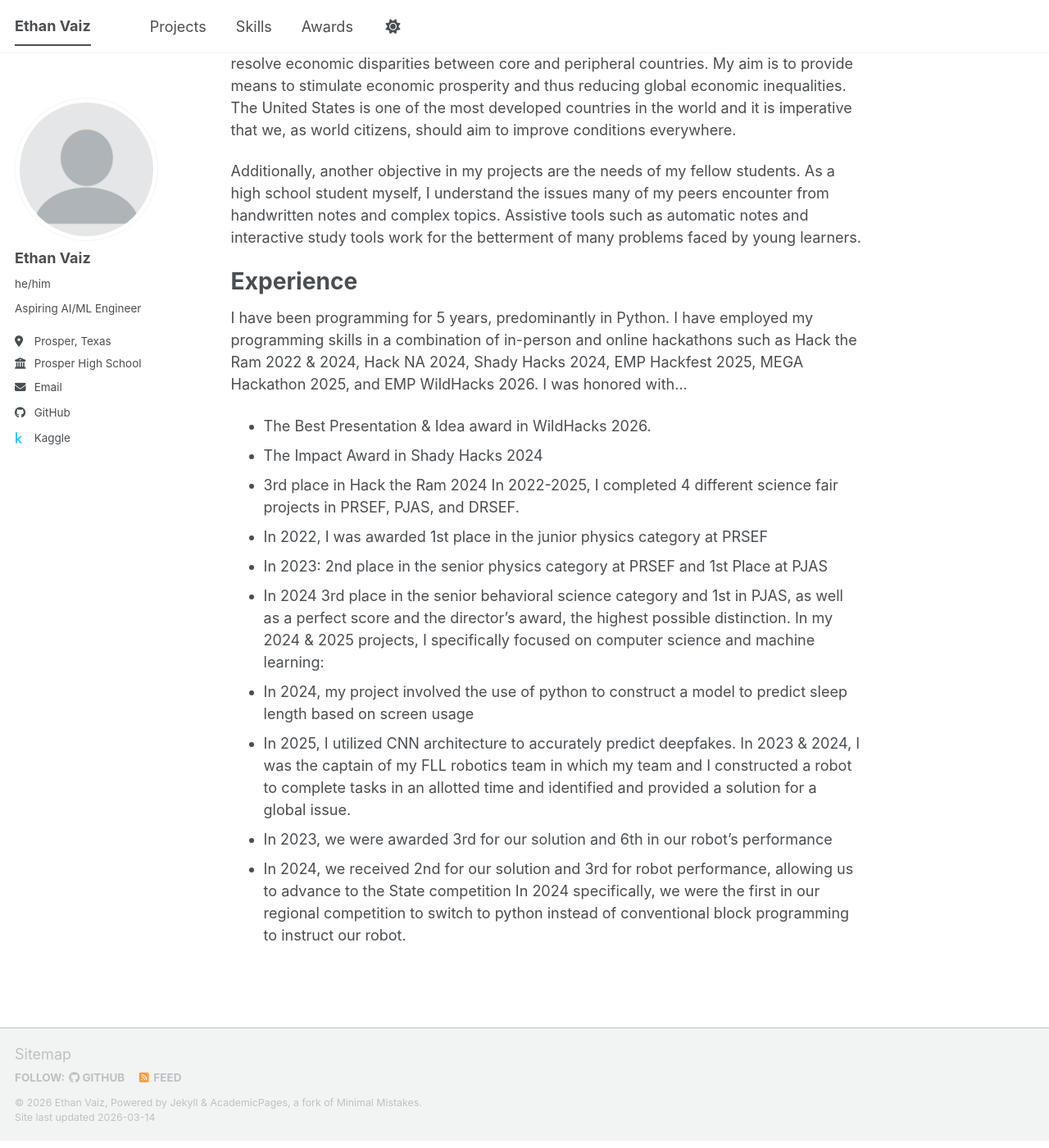
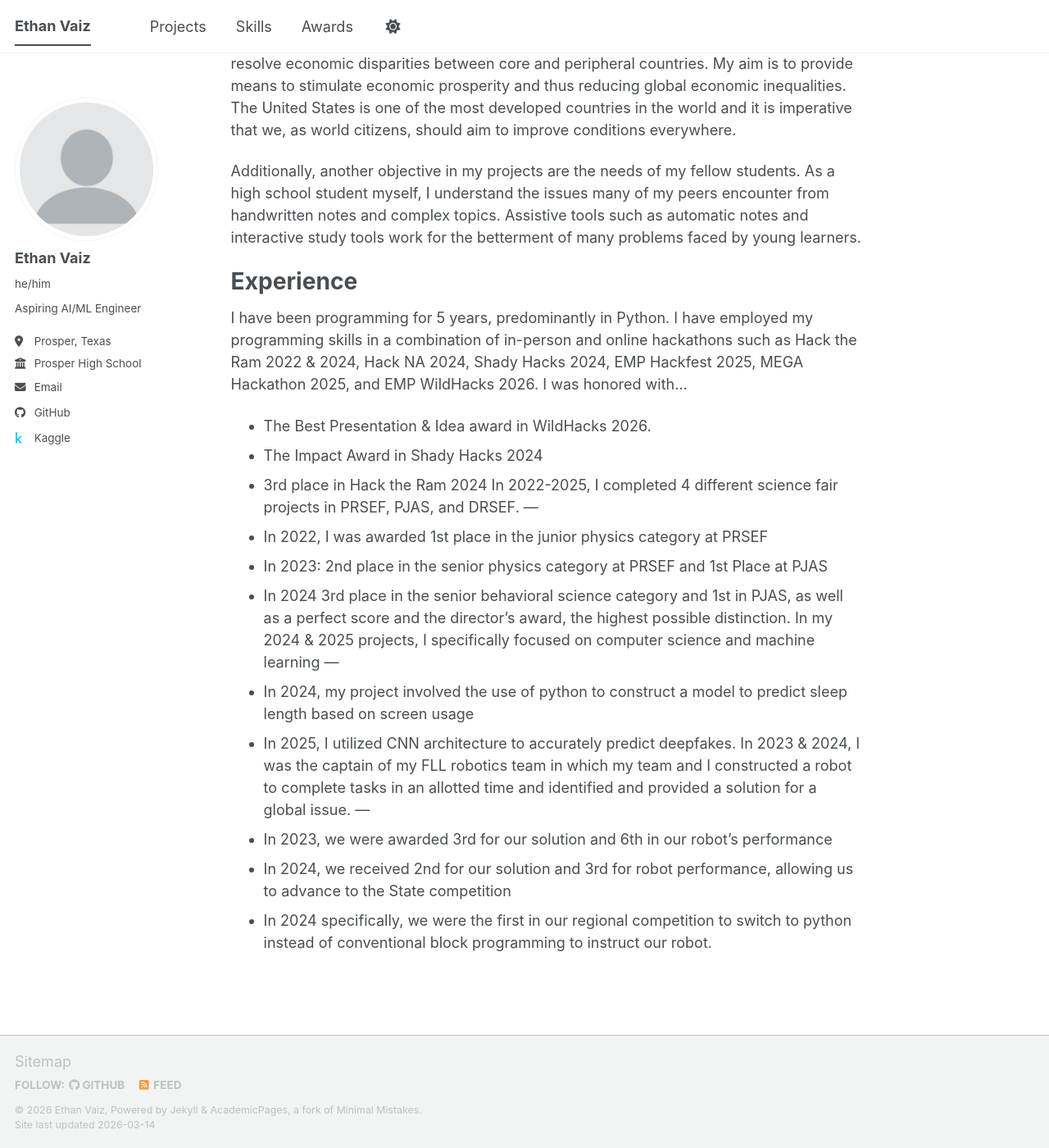
Before and after one commit to EDV4023/EDV4023.github.io, a Jekyll site: the page built from _pages/about.md, in a window 1280 px wide and 1400 px high, scrolled down 579 px. Shown: the whole window at 82% size. Built offline with Jekyll 4.4.1, drawn with Linux system fonts in a browser that asks for light colours; a script bundle is joined from its source files by our own code; library files that are not in the unit come from our copies.

Commit message:
Homepage Changes

```diff
--- a/_pages/about.md
+++ b/_pages/about.md
@@ -26,13 +26,16 @@
 - The Impact Award in Shady Hacks 2024
 - 3rd place in Hack the Ram 2024
 In 2022-2025, I completed 4 different science fair projects in PRSEF, PJAS, and DRSEF.
+---
 - In 2022, I was awarded 1st place in the junior physics category at PRSEF
 - In 2023: 2nd place in the senior physics category at PRSEF and 1st Place at PJAS
 - In 2024 3rd place in the senior behavioral science category and 1st in PJAS, as well as a perfect score and the director's award, the highest possible distinction.
-In my 2024 & 2025 projects, I specifically focused on computer science and machine learning:
+In my 2024 & 2025 projects, I specifically focused on computer science and machine learning
+---
 - In 2024, my project involved the use of python to construct a model to predict sleep length based on screen usage
 - In 2025, I utilized CNN architecture to accurately predict deepfakes.
 In 2023 & 2024, I was the captain of my FLL robotics team in which my team and I constructed a robot to complete tasks in an allotted time and identified and provided a solution for a global issue.
+---
 - In 2023, we were awarded 3rd for our solution and 6th in our robot's performance
 - In 2024, we received 2nd for our solution and 3rd for robot performance, allowing us to advance to the State competition
-In 2024 specifically, we were the first in our regional competition to switch to python instead of conventional block programming to instruct our robot.
+- In 2024 specifically, we were the first in our regional competition to switch to python instead of conventional block programming to instruct our robot.
```
